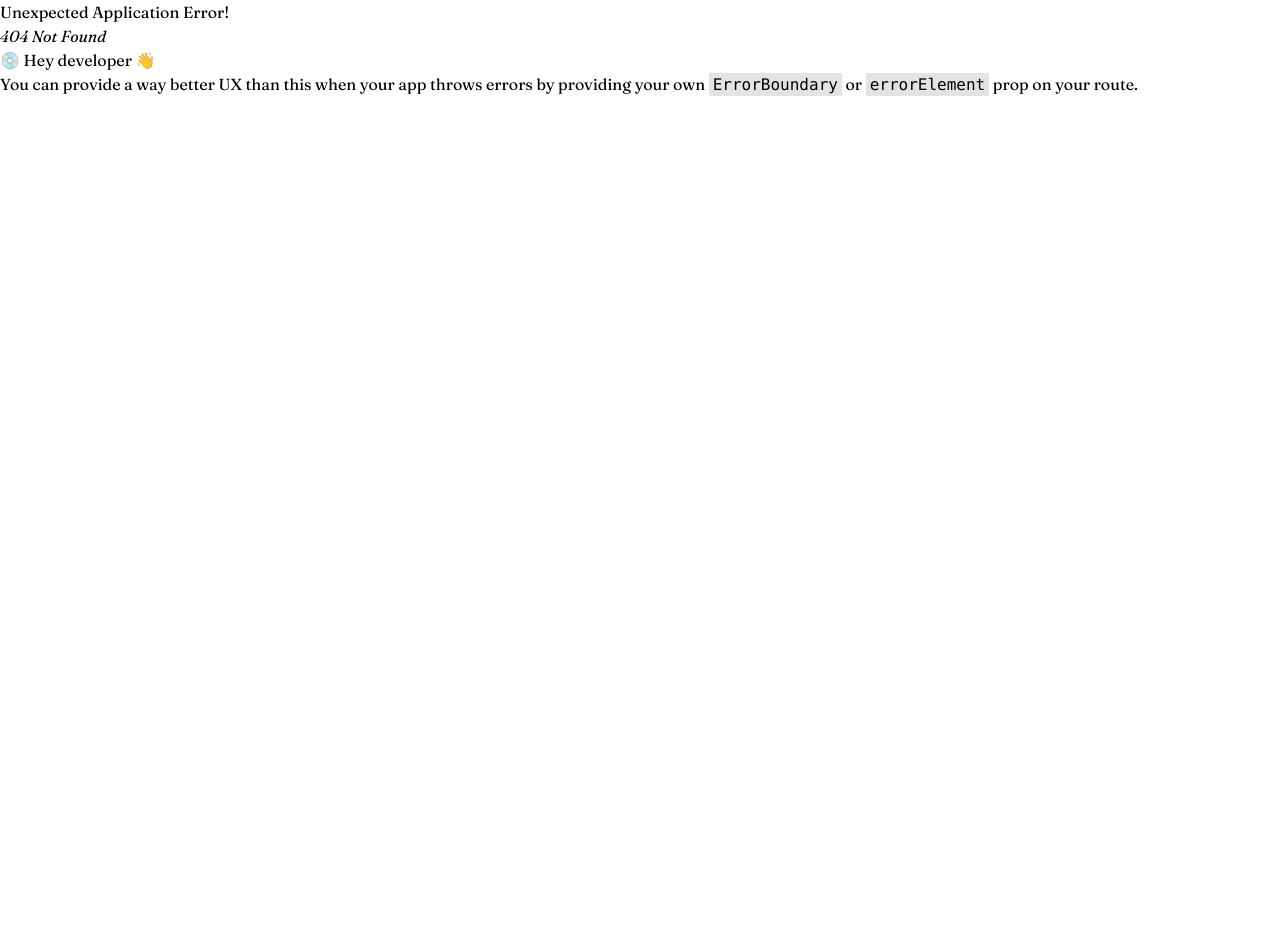
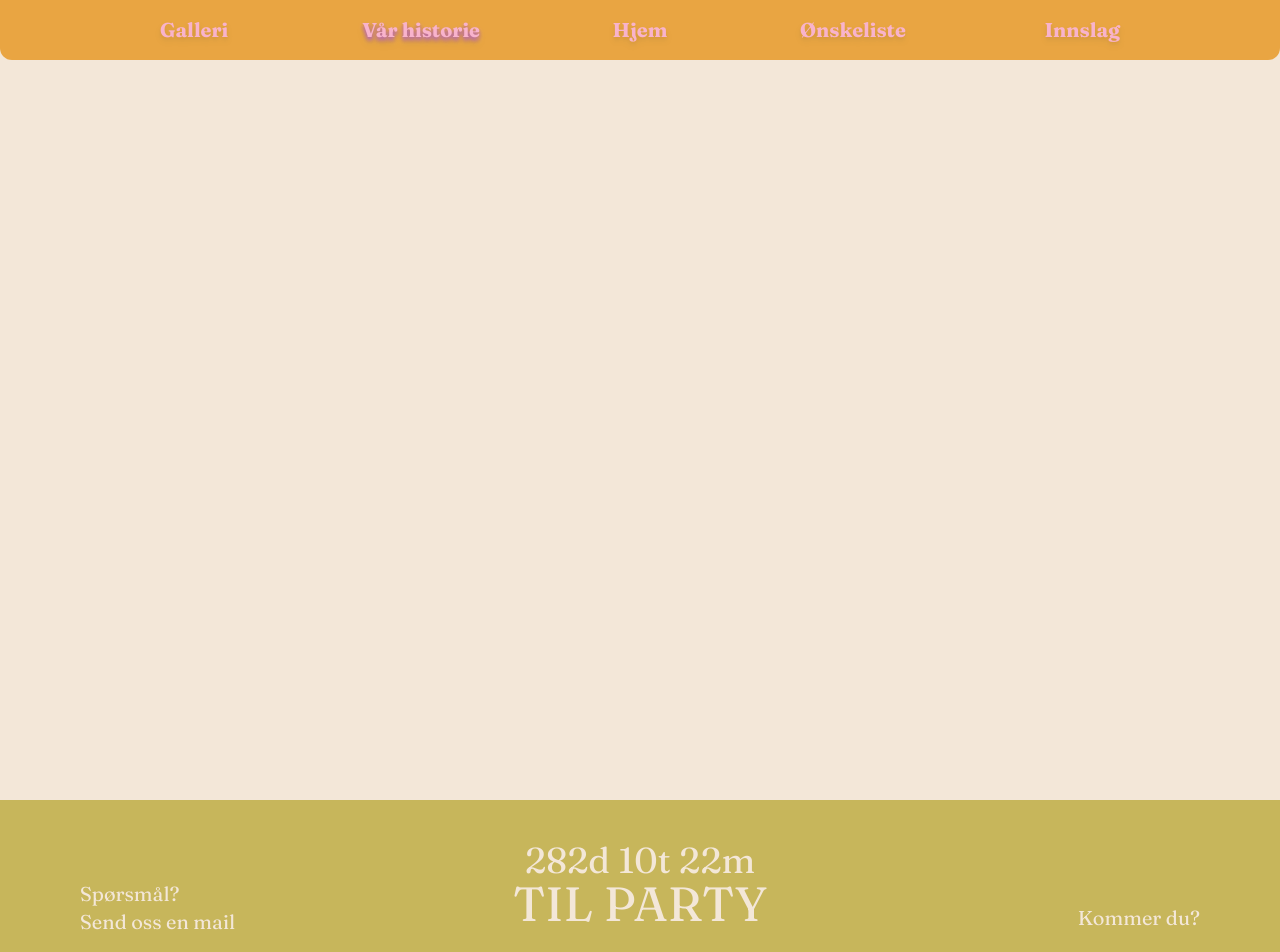
Before and after one commit to kleppis/sebogmaria, a React (Vite) app: page /history in a window 1280 px wide. Before the commit this address had no page. Shown: the top 952 px of the page. Before the commit the page ends 800 px from the top, so only its background shows below. Built offline with nearby package versions, Linux system fonts and the light colour scheme.

Commit message:
Legger til Vår historie

```diff
--- a/src/main.tsx
+++ b/src/main.tsx
@@ -6,6 +6,7 @@ import Galleri from './pages/Galleri';
 import Innslag from './pages/Innslag';
 import KommerDu from './pages/KommerDu';
 import Wishlist from './pages/Wishlist';
+import History from "./pages/History";
 
 import {
   createBrowserRouter,
@@ -33,6 +34,10 @@ const router = createBrowserRouter([
   {
     path: "wishlist",
     element: <Wishlist />
+  },
+  {
+    path: "history",
+    element: <History />
   }
 ]);
 
--- /dev/null
+++ b/src/pages/History.tsx
@@ -0,0 +1,19 @@
+import React from "react"
+import Navbar from "../components/navbar"
+import Footer from "../components/footer"
+
+
+const History = () => {
+    return (
+        <>
+            <Navbar />
+            <body className="h-screen bg-primary">
+
+            </body>
+            <Footer />
+        </>
+
+    )
+}
+
+export default History;
```
